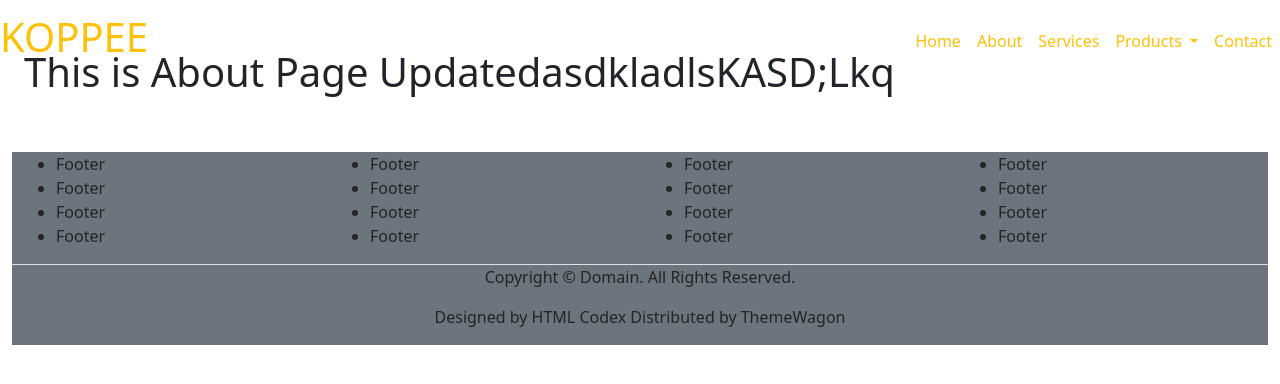
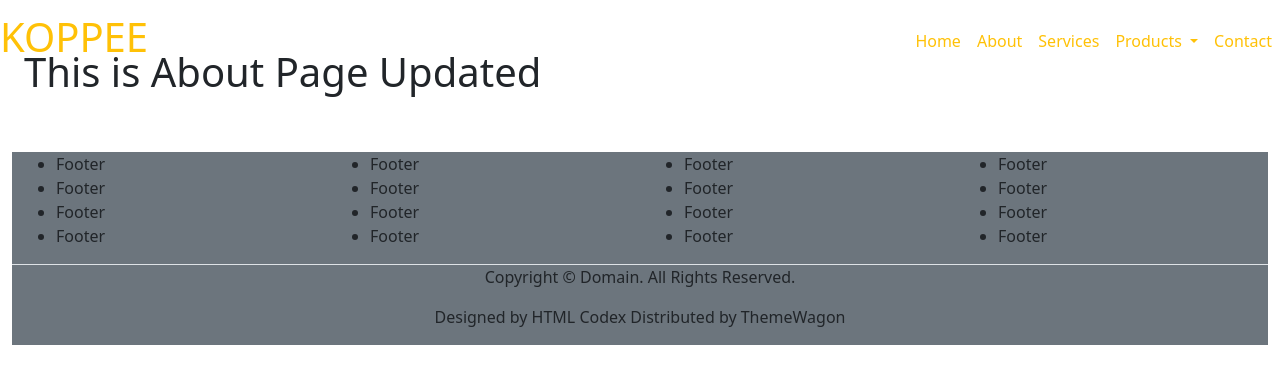
Before and after one commit to Sachin-data-git/KOPPEE, a plain HTML site: page about.html in a window 1280 px wide. Drawn offline with nearby package versions, Linux system fonts and the light colour scheme.

Commit message:
updated about third

```diff
--- a/about.html
+++ b/about.html
@@ -67,7 +67,7 @@
         <section class="container-fluid my-5">
             <div class="row">
                 <div class="col-12">
-                    <h1>This is About Page UpdatedasdkladlsKASD;Lkq</h1>
+                    <h1>This is About Page Updated</h1>
                 </div>
             </div>
         </section>
```
